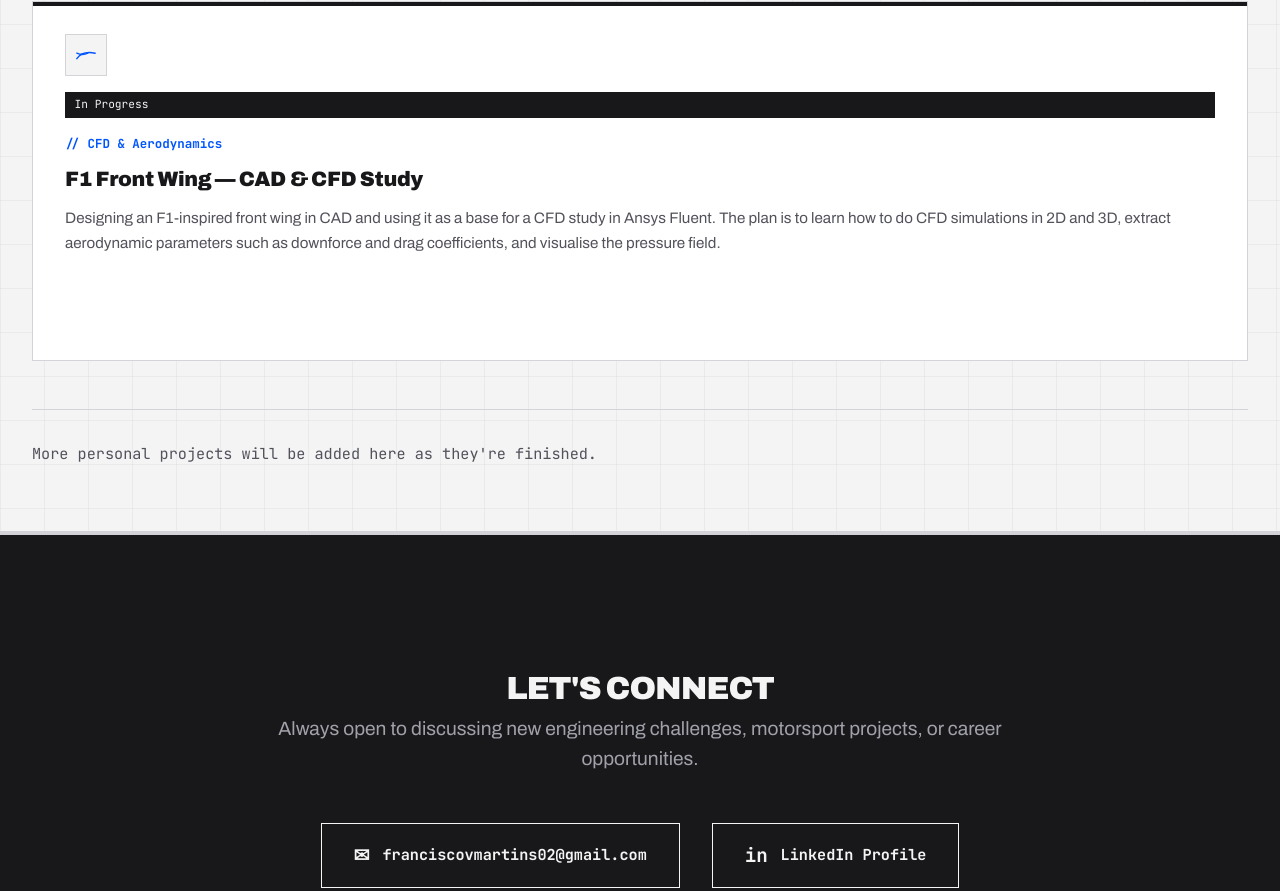
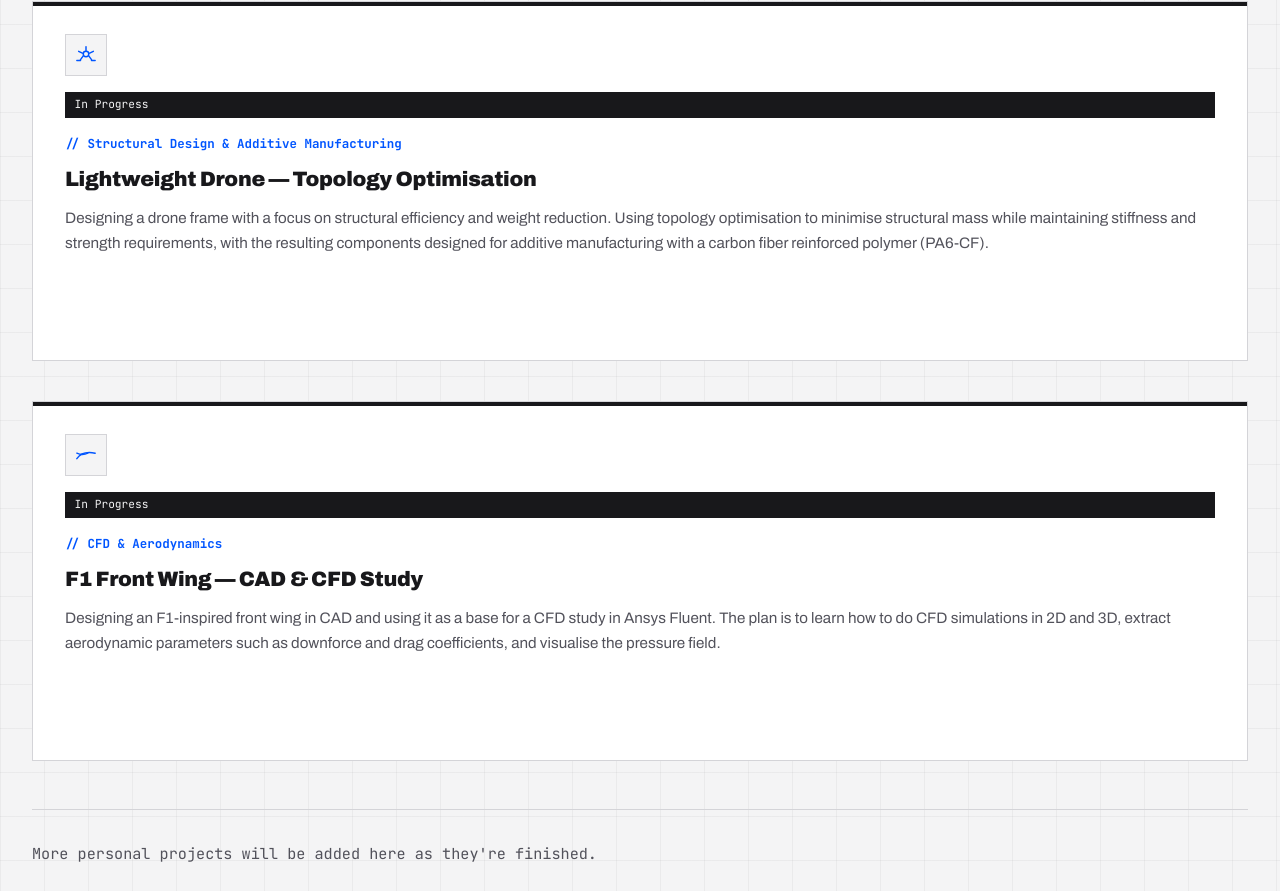
Before and after one commit to Franciscovmartins/portfolio, a plain HTML site: page personal.html in a window 1280 px wide. Shown: the part 1692-2583 px from the top of the page. Drawn offline with Linux system fonts and the light colour scheme.

Commit message:
Update personal.html

```diff
--- a/personal.html
+++ b/personal.html
@@ -63,6 +63,18 @@
 
             <div class="project-card">
                 <span class="icon-badge">
+                    <svg viewBox="0 0 24 24"><path d="M12 3v4"/><path d="M4 8l4 2"/><path d="M20 8l-4 2"/><path d="M6 17l3-4"/><path d="M18 17l-3-4"/><circle cx="12" cy="11" r="3"/><path d="M2 18h4"/><path d="M18 18h4"/></svg>
+                </span>
+                <span class="status-tag">In Progress</span>
+                <span class="card-eyebrow">Structural Design &amp; Additive Manufacturing</span>
+                <h3 class="card-title">Lightweight Drone &mdash; Topology Optimisation</h3>
+                <p class="card-desc">
+                    Designing a drone frame with a focus on structural efficiency and weight reduction. Using topology optimisation to minimise structural mass while maintaining stiffness and strength requirements, with the resulting components designed for additive manufacturing with a carbon fiber reinforced polymer (PA6-CF).
+                </p>
+            </div>
+
+            <div class="project-card">
+                <span class="icon-badge">
                     <svg viewBox="0 0 24 24"><path d="M2 16c4-6 10-8 20-6"/><path d="M2 10c4 2 8 2 12 0"/></svg>
                 </span>
                 <span class="status-tag">In Progress</span>
```
